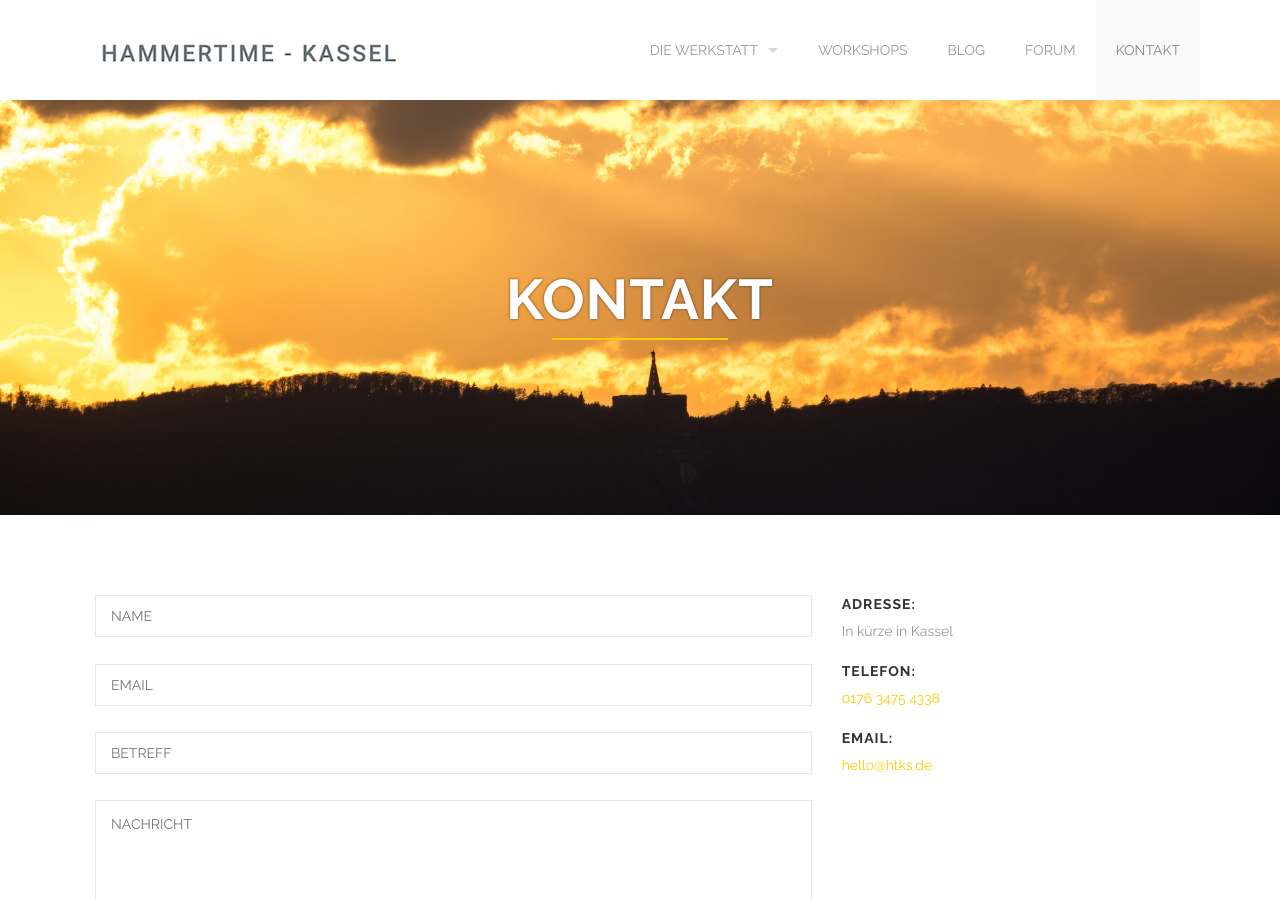
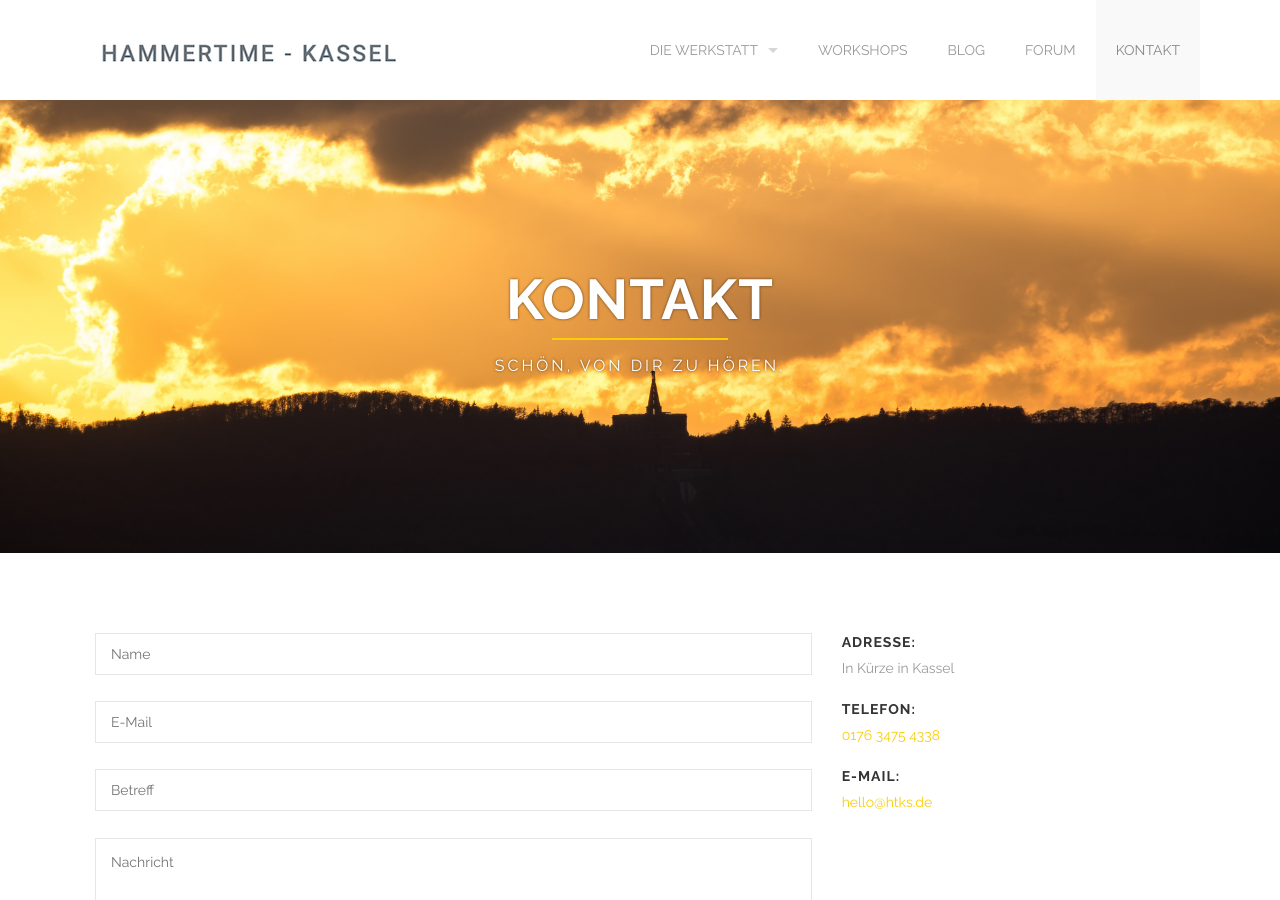
Before and after one commit to Hammertime-Kassel/htks, a Jekyll site: the page built from contact.html, in a window 1280 px wide and 900 px high. Built offline with Jekyll 4.4.1, drawn with Linux system fonts in a browser that asks for light colours.

Commit message:
update contact

```diff
--- a/contact.html
+++ b/contact.html
@@ -1,6 +1,8 @@
 ---
 layout: default
 title: Kontakt
+long_title: Kontakt
+tagline: Schön, von Dir zu hören.
 section_id: contact
 ---
 
@@ -8,7 +10,7 @@ section_id: contact
   <div class='four spacing'></div>
   <div class='row'>
     <div class='large-12 columns shadow-text'>
-      {% include section-header.html title="Kontakt" color="#fff" class="big" %}
+      {% include section-header.html title=page.long_title tagline=page.tagline color="#fff" class="big" %}
     </div>
   </div>
   <div class='four spacing'></div>
@@ -23,14 +25,14 @@ section_id: contact
             <form method='POST' action='http://formspree.io/hello@htks.de'>
               <div class='large-12 columns'>
                 <p id='thanks' style='display: none;'>
-                  Vielen Dank für die Nachricht, wir werden uns in kürze bei Dir melden!
+                  Vielen Dank für Deine Nachricht, wir werden uns in Kürze bei Dir melden!
                 </p>
               </div>
               <div class='medium-12 columns'>
-                <input class='required' name='name' placeholder='NAME' type='text'>
-                <input class='required email' name='email' placeholder='EMAIL' type='text'>
-                <input class='required' name='subject' placeholder='BETREFF' type='text'>
-                <textarea class='required' name='message' placeholder='NACHRICHT'></textarea>
+                <input class='required uppercase' name='name' placeholder='Name' type='text'>
+                <input class='required uppercase email ' name='email' placeholder='E-Mail' type='text'>
+                <input class='required uppercase' name='subject' placeholder='Betreff' type='text'>
+                <textarea class='required uppercase' name='message' placeholder='Nachricht'></textarea>
                 <input class='button white' type='submit'>
               </div>
             </form>
@@ -41,10 +43,10 @@ section_id: contact
       <div class='medium-4 columns'>
         <div class='contact-details'>
           <h4>Adresse:</h4>
-          <p>In kürze in Kassel</p>
+          <p>In Kürze in Kassel</p>
           <h4>Telefon:</h4>
           <p><a href="tel:017634754338">0176 3475 4338</a></p>
-          <h4>Email:</h4>
+          <h4>E-Mail:</h4>
           <p><a href="mailto:hello@htks.de">hello@htks.de</a></p>
         </div
       </div>
```
